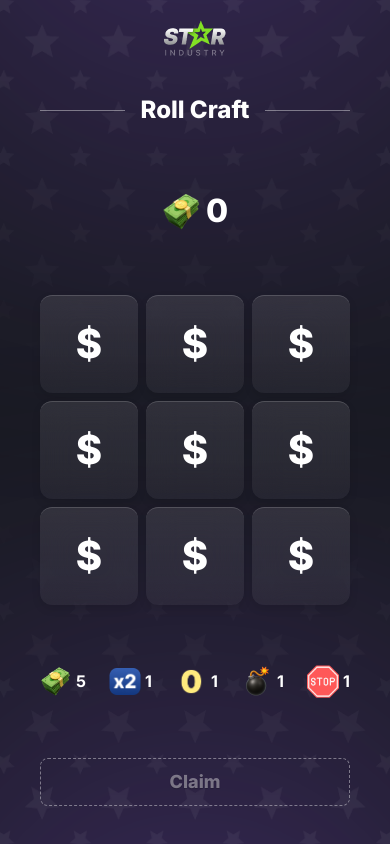
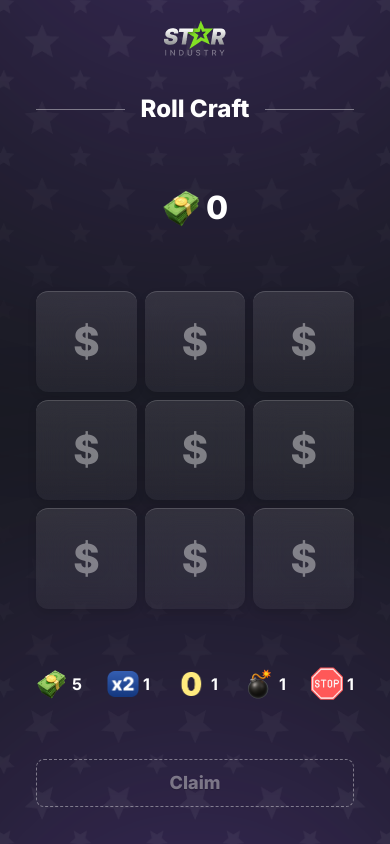
Before and after one commit to regmysss/roll-craft-game, a React (Vite) app: page / in a window 390 px wide. Built offline with nearby package versions, Linux system fonts and the light colour scheme.

Commit message:
Refactor card components: adjust z-index values, update styles for consistency, and enhance layout responsiveness

```diff
--- a/src/App.tsx
+++ b/src/App.tsx
@@ -6,7 +6,7 @@ function App() {
   return (
     <div className="relative flex flex-col h-full bg-[#181A20] text-white overflow-hidden">
       <StarBackground />
-      <div className="flex flex-col flex-1 z-20 overflow-y-auto overflow-x-hidden px-10 py-5">
+      <div className="flex flex-col flex-1 z-20 overflow-y-auto overflow-x-hidden px-9 py-5">
         <Header />
         <MainSection />
       </div>
--- a/src/components/ui/GameCards/BombCard.tsx
+++ b/src/components/ui/GameCards/BombCard.tsx
@@ -3,12 +3,12 @@ export default function BombCard() {
         <div className="relative flex flex-col items-center justify-center size-full">
             <div className="flex items-center justify-center">
                 <img
-                    className="absolute size-full object-cover -z-20 opacity-50"
+                    className="absolute object-cover -z-10 opacity-50 min-w-50"
                     src="light.png"
                     alt="Light"
                 />
                 <div
-                    className="absolute size-12 bg-red-500 -z-10 blur-lg"
+                    className="absolute size-full bg-[#E13030] -z-20 blur-lg"
                 >
                 </div>
                 <img
--- a/src/components/ui/GameCards/CashCard.tsx
+++ b/src/components/ui/GameCards/CashCard.tsx
@@ -8,16 +8,16 @@ export default function CashCard({ amount }: CashCardProps) {
     return (
         <div className="relative flex flex-col items-center justify-center size-full">
             <div
-                className="absolute size-full -top-1/2 blur-2xl bg-[#82E024] -z-30 rounded-full"
+                className="absolute size-full -top-1/2 blur-2xl bg-[#82E024] -z-20 rounded-full"
             >
             </div>
             <div
-                className="absolute w-full h-1/2 -bottom-1/2 blur-[32px] bg-[#82E024] -z-30 rounded-full"
+                className="absolute w-full h-1/2 -bottom-1/2 blur-[32px] bg-[#82E024] -z-20 rounded-full"
             >
             </div>
             <div className="flex items-center justify-center">
                 <img
-                    className="absolute size-full object-cover -z-20 opacity-50"
+                    className="absolute object-cover -z-10 opacity-50 min-w-50"
                     src="light.png"
                     alt="Light"
                 />
--- a/src/components/ui/GameCards/StopCard.tsx
+++ b/src/components/ui/GameCards/StopCard.tsx
@@ -3,7 +3,7 @@ export default function StopCard() {
         <div className="relative flex flex-col items-center justify-center size-full">
             <div className="flex items-center justify-center">
                 <img
-                    className="absolute size-full object-cover -z-20 opacity-50"
+                    className="absolute object-cover -z-20 opacity-50 min-w-50"
                     src="light.png"
                     alt="Light"
                 />
--- a/src/components/ui/GameCards/XTwoCard.tsx
+++ b/src/components/ui/GameCards/XTwoCard.tsx
@@ -3,17 +3,17 @@ export default function XTwoCard() {
         <div className="relative flex flex-col items-center justify-center size-full">
             <div className="flex items-center justify-center">
                 <img
-                    className="absolute size-full object-cover -z-20 opacity-50"
+                    className="absolute object-cover min-w-50 -z-10 opacity-60"
                     src="light.png"
                     alt="Light"
                 />
                 <img
-                    className="absolute size-full object-cover -z-10 opacity-50"
+                    className="absolute size-full object-cover -z-20 opacity-50 min-w-40"
                     src="confetti.png"
                     alt="Confetti"
                 />
                 <div
-                    className="absolute rounded-full size-full bg-[#3973E5] -z-20 blur-[40px]"
+                    className="absolute rounded-full size-full bg-[#1652ca] -z-20 blur-[40px]"
                 >
                 </div>
                 <img
--- a/src/components/ui/GameCards/ZeroCard.tsx
+++ b/src/components/ui/GameCards/ZeroCard.tsx
@@ -2,16 +2,16 @@ export default function ZeroCard() {
     return (
         <div className="relative flex flex-col items-center justify-center size-full">
             <div
-                className="absolute w-full h-1/2 -bottom-1/2 blur-[32px] bg-[#FFD600] -z-30 rounded-full"
+                className="absolute w-full h-1/2 -bottom-1/2 blur-[32px] bg-[#FFD600] -z-20 rounded-full"
             >
             </div>
             <div
-                className="absolute w-full h-1/2 -top-1/2 blur-[32px] bg-[#FFD600] -z-30 rounded-full"
+                className="absolute w-full h-1/2 -top-1/2 blur-[32px] bg-[#FFD600] -z-20 rounded-full"
             >
             </div>
             <div className="flex items-center justify-center">
                 <img
-                    className="absolute size-full object-cover -z-20 opacity-50"
+                    className="absolute object-cover -z-10 opacity-50 min-w-50"
                     src="light.png"
                     alt="Light"
                 />
--- a/src/components/ui/GameItem.tsx
+++ b/src/components/ui/GameItem.tsx
@@ -35,7 +35,7 @@ export default function GameItem({ handleFlip, children, flippedCard, exploded }
                     border-t border-white/20 hover:border-white/70
                     transition-colors duration-300
                     backface-hidden backdrop-blur-lg
-                    rounded-xl text-white text-[40px] font-extrabold"
+                    rounded-xl text-white/40 text-[40px] font-extrabold"
                 >
                     $
                 </div>
--- a/src/components/ui/ModalContent/DangerAhead.tsx
+++ b/src/components/ui/ModalContent/DangerAhead.tsx
@@ -17,7 +17,7 @@ export default function DangerAhead() {
                     src="light.png" alt="Light"
                 />
                 <div
-                    className="absolute size-46 bg-red-500 -z-20 blur-[100px] rounded-full"
+                    className="absolute w-[220px] h-[120px] bg-[#E13030] -z-20 blur-[100px] rounded-full"
                 ></div>
                 <img
                     className="size-24"
```
